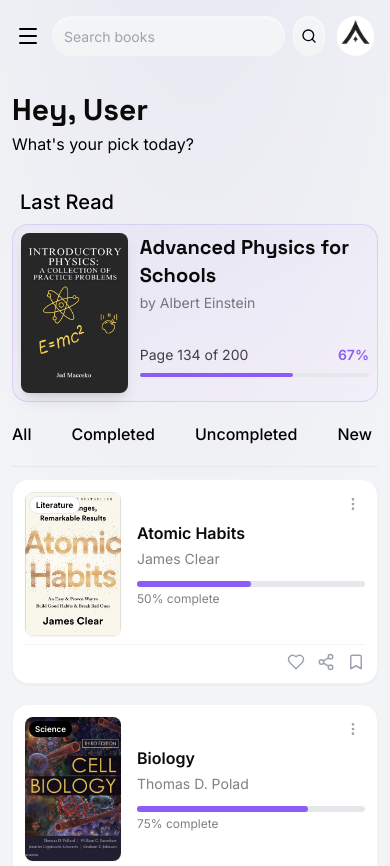
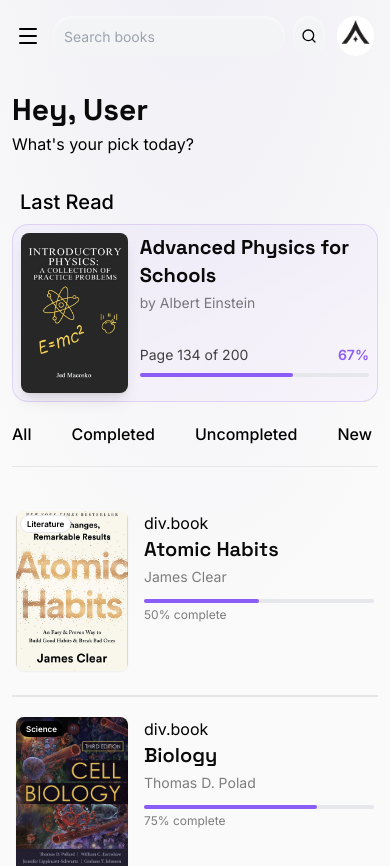
Before and after one commit to apex-future/Apex_Frontend, a React (Vite) app: page / in a window 390 px wide. Shown: the top 866 px of the page. Built offline with nearby package versions, Linux system fonts and the light colour scheme.

Commit message:
feat: introduce MainApp component for core layout and Allbooks component for displaying book listings.

```diff
--- a/src/apex_frontend/main_app/MainApp.jsx
+++ b/src/apex_frontend/main_app/MainApp.jsx
@@ -22,7 +22,7 @@ function MainApp() {
   }
   return (
     <div className='flex relative min-h-screen'>
-   <div className="absolute top-0 z-[-2] min-h-full w-screen bg-bg-subtle bg-[radial-gradient(ellipse_80%_80%_at_50%_-20%,rgba(120,119,198,0.1),rgba(255,255,255,0))]"></div>
+   <div className="absolute top-0 z-[-2] min-h-full w-screen bg-bg-primary bg-[radial-gradient(ellipse_80%_80%_at_50%_-20%,rgba(120,119,198,0.1),rgba(255,255,255,0))]"></div>
       <NavBarProvider asideToggleFunctions={asideToggle}>
         {asideIsOpen && <AsideNavBar isMobileOpen={isMobileOpen} setIsMobileOpen={setIsMobileOpen} />}
       </NavBarProvider>
--- a/src/apex_frontend/main_app/components/home/Allbooks.jsx
+++ b/src/apex_frontend/main_app/components/home/Allbooks.jsx
@@ -16,15 +16,18 @@ export default function Allbooks() {
     };
 
     return (
-        <div className="grid grid-cols-1 md:grid-cols-2 gap-5 p-3">
+        <div className="grid grid-cols-1 md:grid-cols-2 gap-5 mt-3 p-3 divide-y-2 divide-border-default">
             {allBooks.map((book) => (
-                <div key={book.id} className="group relative flex flex-col bg-white p-3 rounded-2xl shadow-sm hover:shadow-md transition-shadow duration-300 border border-gray-100">
-                    <button className="absolute top-3 right-3 text-gray-400 hover:text-gray-600 transition-colors p-1 rounded-full hover:bg-gray-100 z-10">
+                <div key={book.id} className="group relative flex flex-col  p-1 pt-5  transition-shadow duration-300 ">
+                    {/* <div className="top-icon">
+                              <button className="justify-end text-gray-400 hover:text-gray-600 transition-colors p-1 bg-transparent rounded-full hover:bg-gray-100 z-10">
                         <svg xmlns="http://www.w3.org/2000/svg" width="16" height="16" viewBox="0 0 24 24" fill="none" stroke="currentColor" strokeWidth="2" strokeLinecap="round" strokeLinejoin="round"><circle cx="12" cy="12" r="1" /><circle cx="12" cy="5" r="1" /><circle cx="12" cy="19" r="1" /></svg>
                     </button>
-                    <div className="flex flex-row gap-4 mb-2">
+                    </div> */}
+
+                    <div className="flex flex-row gap-4 ">
                         {/* Cover - Left Side */}
-                        <div className="relative w-24 h-36 flex-shrink-0 rounded-lg overflow-hidden shadow-sm">
+                        <div className="relative w-28 h-40 flex-shrink-0 rounded-lg overflow-hidden shadow-sm">
                             <img
                                 src={book.cover}
                                 alt={book.title}
@@ -37,14 +40,15 @@ export default function Allbooks() {
                         </div>
 
                         {/* Info - Right Side */}
-                        <div className="flex-1 flex flex-col justify-center">
-                            <h3 className="font-semibold text-base text-text-primary line-clamp-2 mb-1">{book.title}</h3>
+                        <div className="flex-1 flex flex-col justify-start">
+                            div.book
+                            <h3 className="font-semibold text-xl font-display text-text-primary line-clamp-2 mb-1">{book.title}</h3>
                             <p className="text-sm text-black/50 mb-3">{book.author}</p>
 
                             {/* Progress Bar */}
-                            <div className="w-full bg-gray-200 rounded-full h-1.5">
+                            <div className="w-full bg-gray-200 rounded-full h-1">
                                 <div
-                                    className="bg-accent-primary h-1.5 rounded-full transition-all duration-500"
+                                    className="bg-accent-primary h-1 rounded-full transition-all duration-500"
                                     style={{ width: `${book.progress}%` }}
                                 />
                             </div>
@@ -53,7 +57,7 @@ export default function Allbooks() {
                     </div>
 
                     {/* Icon Footer */}
-                    <div className="flex justify-end gap-3 pt-2 border-t border-gray-100 mt-auto">
+                    {/* <div className="flex justify-end gap-3 pt-2 border-t border-gray-100 mt-auto">
                         <button className="text-gray-400 hover:text-red-500 transition-colors">
                             <svg xmlns="http://www.w3.org/2000/svg" width="18" height="18" viewBox="0 0 24 24" fill="none" stroke="currentColor" strokeWidth="2" strokeLinecap="round" strokeLinejoin="round"><path d="M19 14c1.49-1.46 3-3.21 3-5.5A5.5 5.5 0 0 0 16.5 3c-1.76 0-3 .5-4.5 2-1.5-1.5-2.74-2-4.5-2A5.5 5.5 0 0 0 2 8.5c0 2.3 1.5 4.05 3 5.5l7 7Z" /></svg>
                         </button>
@@ -63,7 +67,7 @@ export default function Allbooks() {
                         <button className="text-gray-400 hover:text-indigo-600 transition-colors">
                             <svg xmlns="http://www.w3.org/2000/svg" width="18" height="18" viewBox="0 0 24 24" fill="none" stroke="currentColor" strokeWidth="2" strokeLinecap="round" strokeLinejoin="round"><path d="m19 21-7-4-7 4V5a2 2 0 0 1 2-2h10a2 2 0 0 1 2 2v16z" /></svg>
                         </button>
-                    </div>
+                    </div> */}
                 </div>
             ))}
         </div>
```
